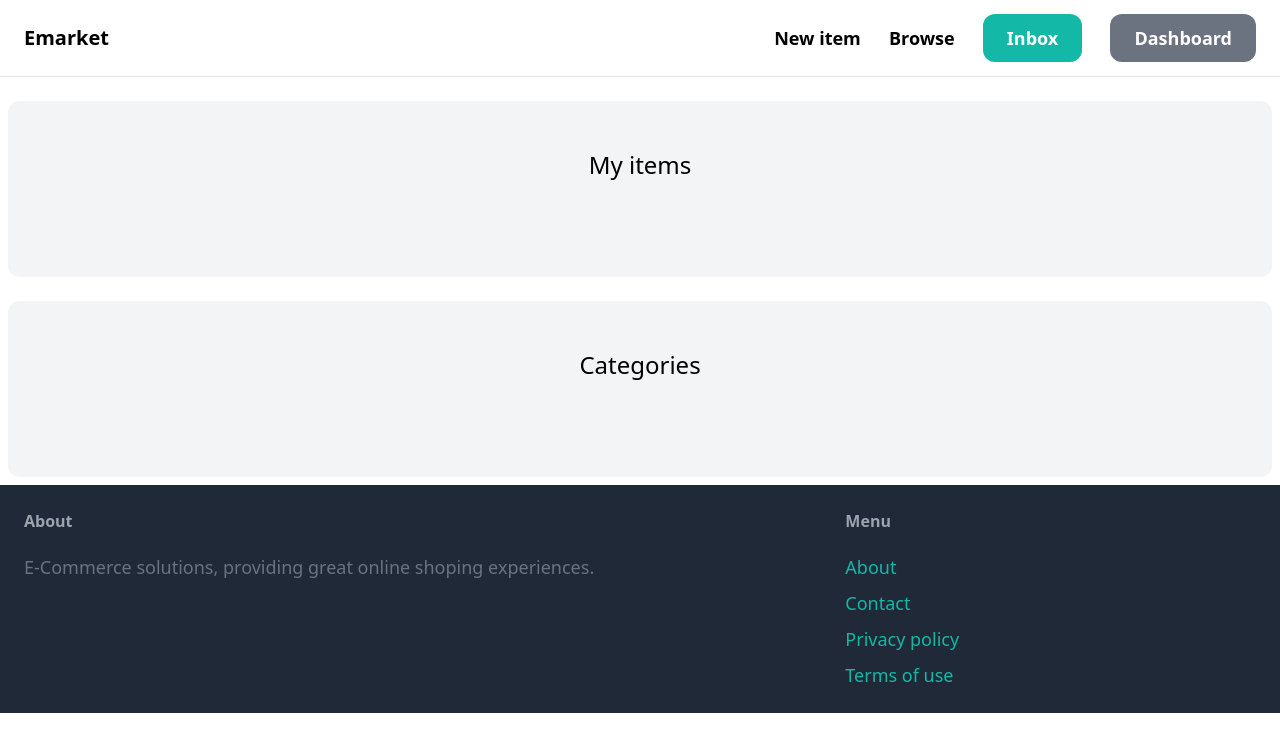
After one commit to Excellent58/emarket, a Django app: page /dashboard/ in a window 1280 px wide. The commit adds this page. Shown: the top 752 px of the page. Run offline with Django 5.2, Linux system fonts and the light colour scheme; the visitor is signed in with stand-in values (Sample User, id 1); data that the repository does not hold is empty; style sheets or scripts are compiled from the project's sources; some libraries are stand-ins or nearby versions.

Commit message:
displayed user items on the dashboard

```diff
--- /dev/null
+++ b/dashboard/urls.py
@@ -0,0 +1,8 @@
+from django.urls import path
+from . import views
+
+app_name = 'dashboard'
+
+urlpatterns = [
+    path('', views.index, name='index'),
+]
--- a/dashboard/views.py
+++ b/dashboard/views.py
@@ -1,3 +1,12 @@
+from django.contrib.auth.decorators import login_required
 from django.shortcuts import render
 
-# Create your views here.
+from item.models import Item
+
+@login_required
+def index(request):
+    items = Item.objects.filter(created_by=request.user)
+
+    return render(request, 'dashboard/index.html', {
+        'items': items,
+    })
--- a/emarket/settings.py
+++ b/emarket/settings.py
@@ -45,6 +45,7 @@ INSTALLED_APPS = [
     'compressor',
     'core',
     'item',
+    'dashboard',
 ]
 
 MIDDLEWARE = [
--- a/emarket/urls.py
+++ b/emarket/urls.py
@@ -7,6 +7,7 @@ urlpatterns = [
     path("admin/", admin.site.urls),
     path("", include("core.urls")),
     path("items/", include("item.urls")),
+    path("dashboard/", include("dashboard.urls")),
 ]
 
 urlpatterns = urlpatterns + static(
--- a/templates/base.html
+++ b/templates/base.html
@@ -22,7 +22,7 @@
 
            {% if request.user.is_authenticated %}
                 <a href="#" class="px-6 py-3 text-lg font-semibold bg-teal-500 text-white rounded-xl hover:bg-teal-700">Inbox</a>
-                <a href="#" class="px-6 py-3 text-lg font-semibold bg-gray-500 text-white rounded-xl hover:bg-gray-700">Dashboard</a>
+                <a href="{% url 'dashboard:index' %}" class="px-6 py-3 text-lg font-semibold bg-gray-500 text-white rounded-xl hover:bg-gray-700">Dashboard</a>
            {% else %}
                 <a href="{% url 'core:signup' %}" class="px-6 py-3 text-lg font-semibold bg-teal-500 text-white rounded-xl hover:bg-teal-700">Sign up</a>
                 <a href="{% url 'core:login' %}" class="px-6 py-3 text-lg font-semibold bg-gray-500 text-white rounded-xl hover:bg-gray-700">Log in</a>
--- /dev/null
+++ b/templates/dashboard/index.html
@@ -0,0 +1,44 @@
+<!-- templates/index.html -->
+{% extends "base.html" %}
+
+{% block title %}Dashboard{% endblock title%}
+
+{% block content %}
+ <div class="mt-6 px-6 py-12 bg-gray-100 rounded-xl">
+    <h2 class="mb-12 text-2xl text-center">My items</h2>
+
+    <div class="grid grid-cols-3 gap-3">
+        {% for item in items %}
+            <div>
+                <a href="{% url 'item:detail' item.id %}">
+                    <div>
+                        <img src="{{ item.image.url }}" class="rounded-t-xl"/>
+                    </div>
+
+                    <div class="p-6 bg-white rounded-b-xl">
+                        <h2 class="text-2xl">{{ item.name }}</h2>
+                        <p class="text-gray-500">${{ item.price }}</p>
+                    </div>
+                </a>
+            </div>
+        {% endfor %}
+    </div>
+ </div>
+
+ <div class="mt-6 px-6 py-12 bg-gray-100 rounded-xl">
+    <h2 class="mb-12 text-2xl text-center">Categories</h2>
+
+    <div class="grid grid-cols-3 gap-3">
+        {% for category in categories %}
+            <div>
+                <a href="#">
+                    <div class="p-6 bg-white rounded-b-xl">
+                        <h2 class="text-2xl">{{ category.name }}</h2>
+                        <p class="text-gray-500">{{ category.items.count }} items</p>
+                    </div>
+                </a>
+            </div>
+        {% endfor %}
+    </div>
+ </div>
+{% endblock content %}
```
